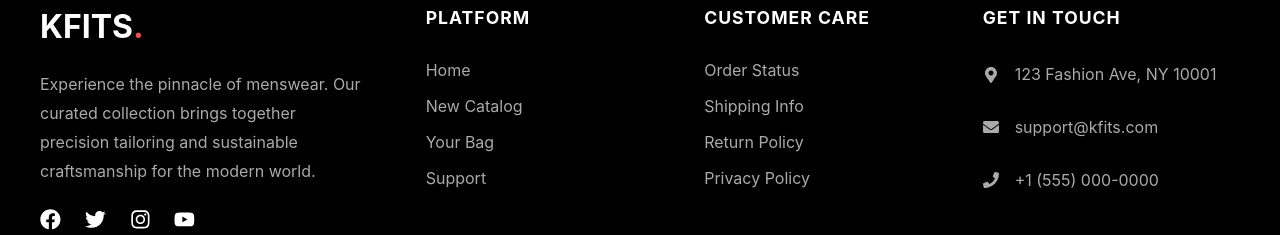
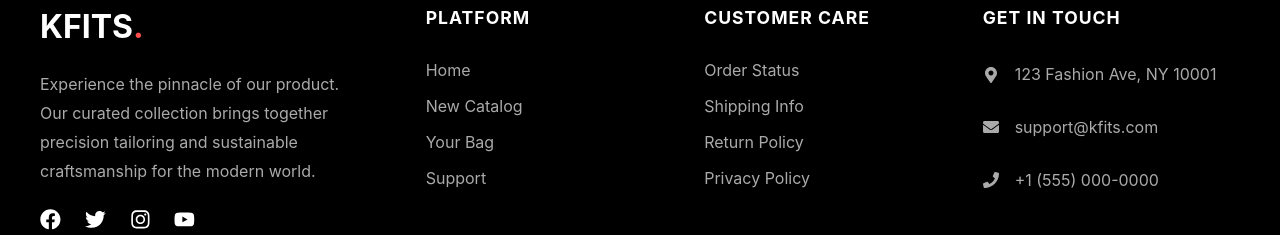
Before and after one commit to Kidkasam/ecommerce, a React (Vite) app in the folder ecommerce_frontend/: page / in a window 1280 px wide. Shown: the part 3458-3693 px from the top of the page. Built offline with nearby package versions, Linux system fonts and the light colour scheme.

Commit message:
Update Footer.jsx

```diff
--- a/ecommerce_frontend/src/components/footer/Footer.jsx
+++ b/ecommerce_frontend/src/components/footer/Footer.jsx
@@ -10,7 +10,7 @@ const Footer = () => {
         <div className="footer-col about">
           <h2 className="footer-logo">KFITS<span>.</span></h2>
           <p>
-            Experience the pinnacle of menswear. Our curated collection brings together precision tailoring and sustainable craftsmanship for the modern world.
+            Experience the pinnacle of our product. Our curated collection brings together precision tailoring and sustainable craftsmanship for the modern world.
           </p>
           <div className="social-links">
             <a href="#" aria-label="Facebook"><FaFacebook /></a>
```
